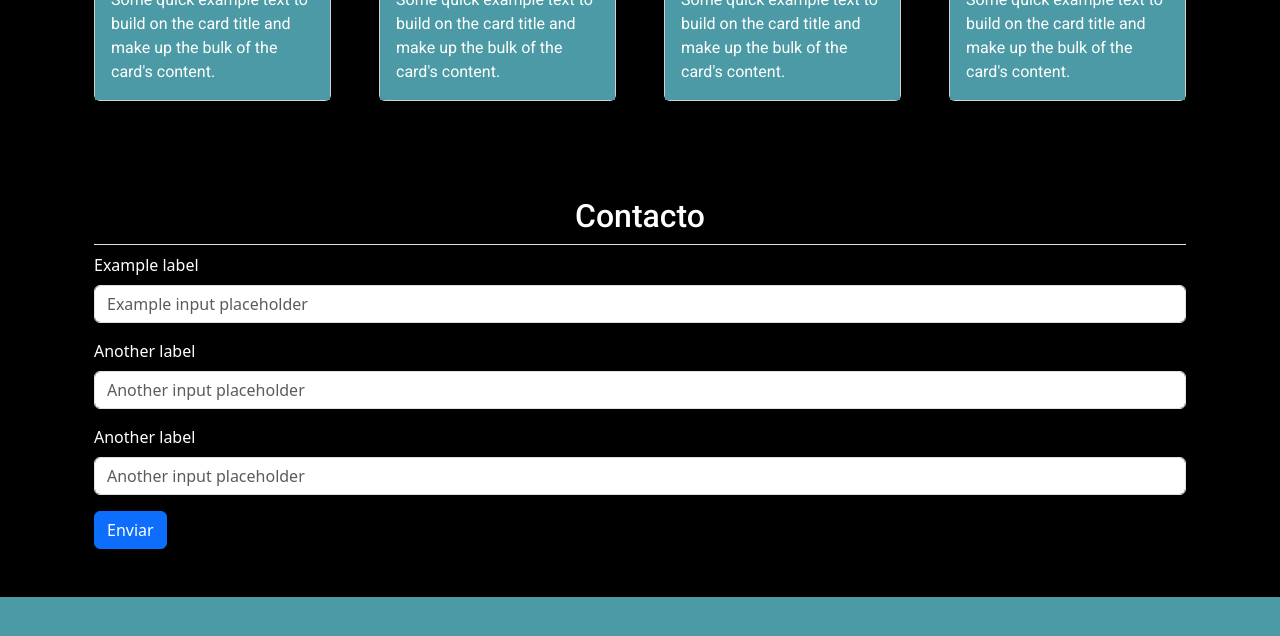
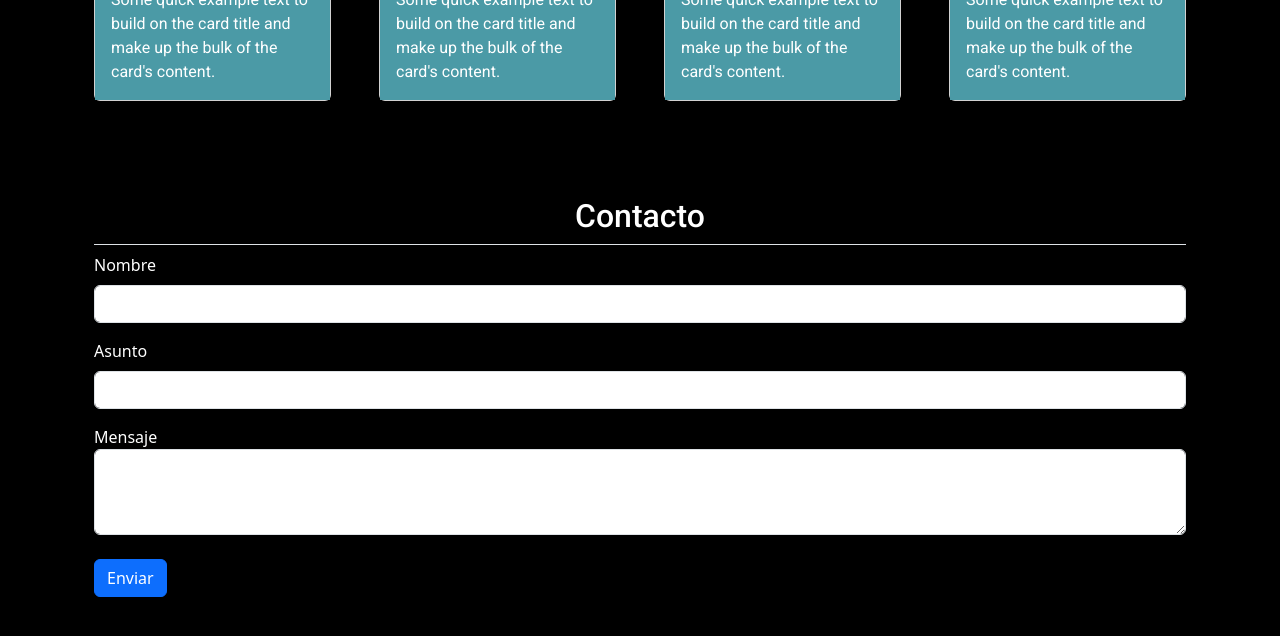
Before and after one commit to marcelonmm51/viajes-chile, a plain HTML site: page index.html in a window 1280 px wide. Shown: the part 1824-2460 px from the top of the page. Drawn offline with nearby package versions, Linux system fonts and the light colour scheme.

Commit message:
mejora de formulario

```diff
--- a/index.html
+++ b/index.html
@@ -4,6 +4,7 @@
     <meta charset="UTF-8">
     <meta name="viewport" content="width=device-width, initial-scale=1.0">
     <title>Viajes Chile</title>
+    <link rel="icon" type="image/x-icon" href="/assets/img/viajes.svg">
 
     <link rel="stylesheet" href="assets/css/styles.css">
 
@@ -166,22 +167,24 @@
     <section class="container px-4 py-5" id="contacto">
 
         <h2 class="pb-2 border-bottom text-center">Contacto</h2>
+        <form>
+              <div class="mb-3">
+                  <label for="formGroupExampleInput" class="form-label">Nombre</label>
+                  <input type="text" class="form-control" id="formGroupExampleInput" >
+                </div>
+                <div class="mb-3">
+                  <label for="formGroupExampleInput2" class="form-label">Asunto</label>
+                  <input type="text" class="form-control" id="formGroupExampleInput2" >
+                </div>
+                <div class="form-group">
+                  <label for="exampleFormControlTextarea1">Mensaje</label>
+                  <textarea class="form-control" id="exampleFormControlTextarea1" rows="3"></textarea>
+                </div>
+                <div>
+                <button type="button" class="btn btn-primary tt my-4" data-bs-placement="bottom" title="Presiona para enviar a tu correo">Enviar</button>
+                </div>
 
-        <div class="mb-3">
-            <label for="formGroupExampleInput" class="form-label">Example label</label>
-            <input type="text" class="form-control" id="formGroupExampleInput" placeholder="Example input placeholder">
-          </div>
-          <div class="mb-3">
-            <label for="formGroupExampleInput2" class="form-label">Another label</label>
-            <input type="text" class="form-control" id="formGroupExampleInput2" placeholder="Another input placeholder">
-          </div>
-          <div class="mb-3">
-            <label for="formGroupExampleInput2" class="form-label">Another label</label>
-            <input type="text" class="form-control" id="formGroupExampleInput2" placeholder="Another input placeholder">
-          </div>
-
-          <button type="button" class="btn btn-primary tt" data-bs-placement="bottom" title="Presiona para enviar a tu correo">Enviar</button>
-
+        </form>
       </section>
 
       <!-- seccion footer -->
```
